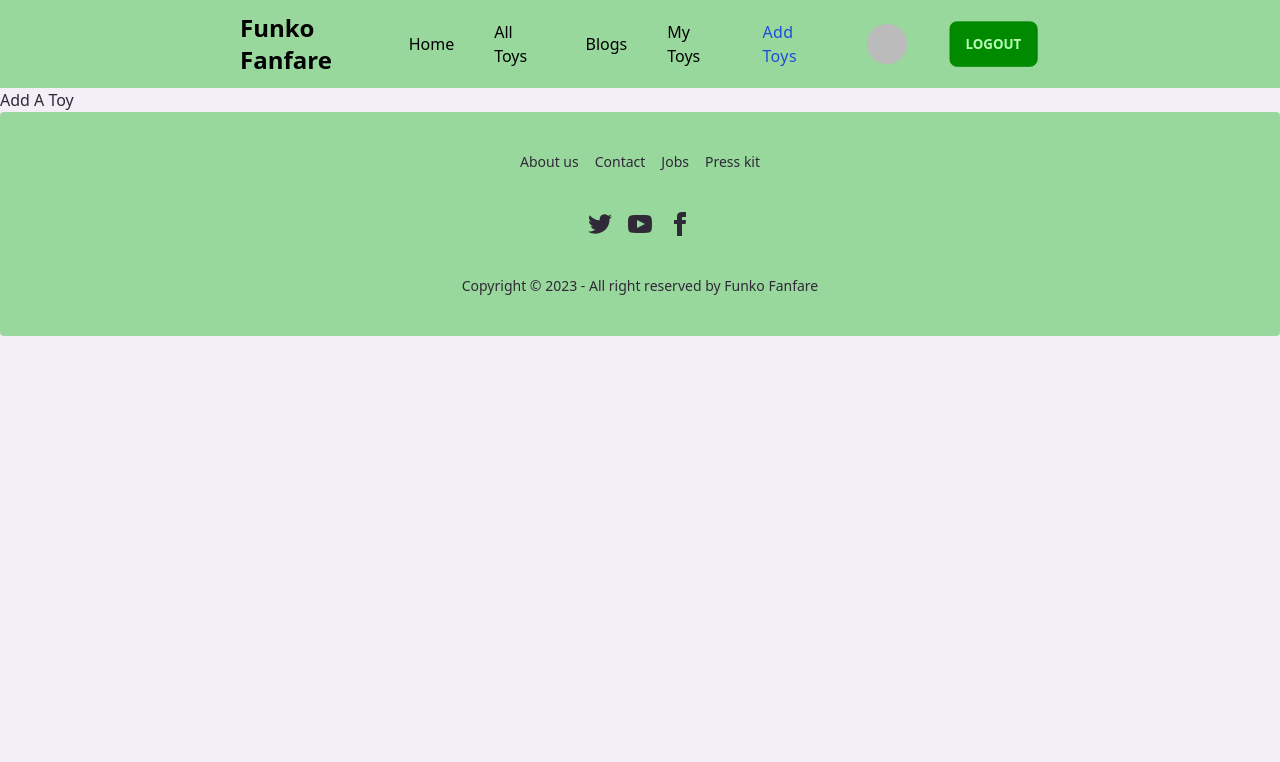
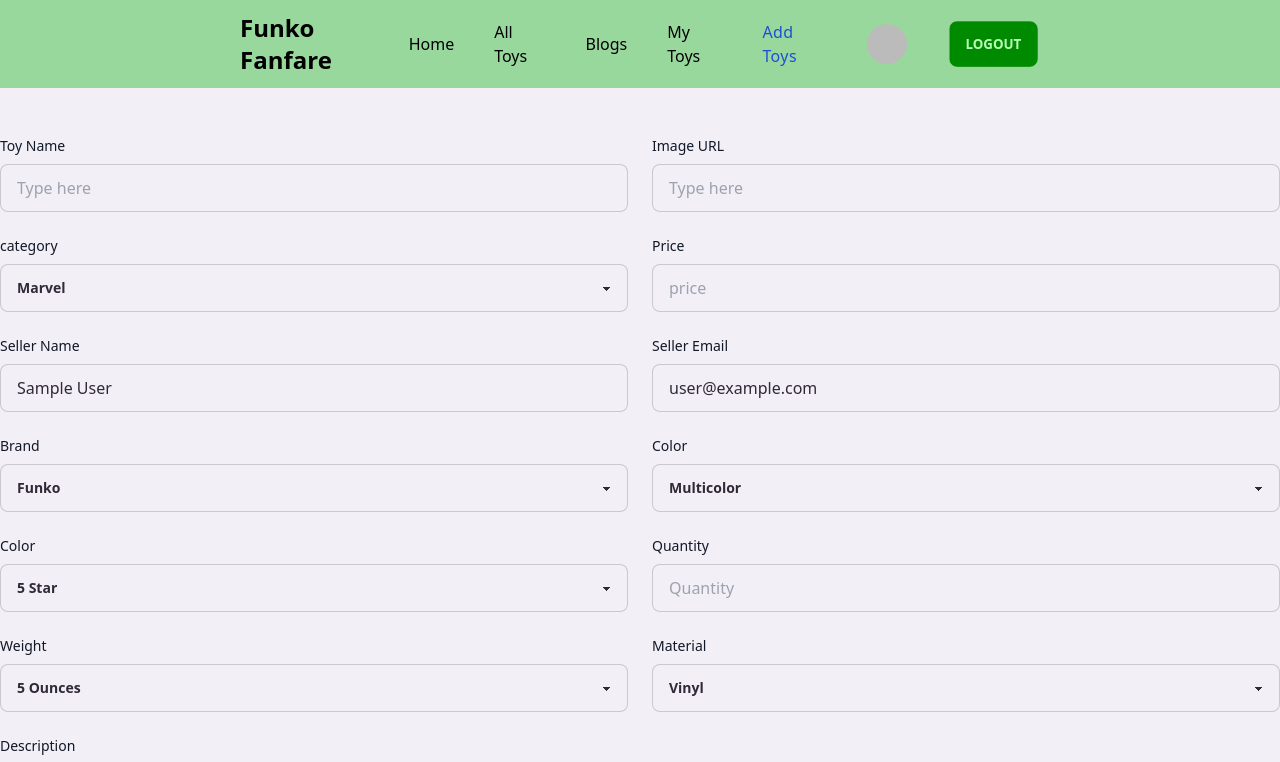
Before and after one commit to mahmudev/toy-marketplace-client-side, a React (Vite) app: page /add-toys in a window 1280 px wide. Shown: the top 762 px of the page. Built offline with nearby package versions, Linux system fonts and the light colour scheme; no server answers; sample sign-in values are in the browser's storage.

Commit message:
added post route

```diff
--- a/package.json
+++ b/package.json
@@ -16,8 +16,10 @@
     "react": "^18.2.0",
     "react-dom": "^18.2.0",
     "react-firebase-hooks": "^5.1.1",
+    "react-hook-form": "^7.43.9",
     "react-icons": "^4.8.0",
     "react-router-dom": "^6.10.0",
+    "react-select": "^5.7.3",
     "react-tabs": "^6.0.1",
     "react-toastify": "^9.1.2",
     "sweetalert2": "^11.7.5"
--- a/src/componets/pages/AddAToy.jsx
+++ b/src/componets/pages/AddAToy.jsx
@@ -1,11 +1,203 @@
-import React from 'react';
+import { useContext } from "react";
+import { AuthContext } from "../../providers/AuthProviders";
+import { useForm } from "react-hook-form";
+import Swal from "sweetalert2";
 
 const AddAToy = () => {
-    return (
-        <div>
-            Add A Toy
+  const { user } = useContext(AuthContext);
+  const { register, handleSubmit } = useForm();
+
+  const onSubmit = (data) => {
+    fetch("http://localhost:5000/products", {
+      method: "POST",
+      headers: {
+        "content-type": "application/json",
+      },
+      body: JSON.stringify(data),
+    })
+      .then((res) => res.json())
+      .then((data) => {
+        console.log(data);
+        if (data.insertedId) {
+          Swal.fire({
+            title: "Success!",
+            text: "Toy Added Successfully",
+            icon: "success",
+            confirmButtonText: "OK",
+          });
+        }
+      });
+  };
+
+  return (
+    <div className="container my-12 mx-auto">
+      <form onSubmit={handleSubmit(onSubmit)}>
+        <div className="grid gap-6 mb-6 lg:grid-cols-2">
+          <div>
+            <label className="block mb-2 text-sm font-medium text-gray-900  ">
+              Toy Name
+            </label>
+            <input
+              {...register("toyName")}
+              placeholder="Type here"
+              className="input input-bordered w-full"
+            />
+          </div>
+          <div>
+            <label className="block mb-2 text-sm font-medium text-gray-900  ">
+              Image URL
+            </label>
+            <input
+              {...register("img")}
+              placeholder="Type here"
+              className="input input-bordered w-full"
+            />
+          </div>
+          <div>
+            <label
+              htmlFor="company"
+              className="block mb-2 text-sm font-medium text-gray-900  "
+            >
+              category
+            </label>
+            <select
+              className="select select-bordered w-full"
+              {...register("category")}
+            >
+              <option value="marvel">Marvel</option>
+              <option value="dc">DC</option>
+              <option value="star-wars">Star-Wars</option>
+            </select>
+          </div>
+          <div>
+            <label className="block mb-2 text-sm font-medium text-gray-900  ">
+              Price
+            </label>
+            <input
+              {...register("Price")}
+              placeholder="price"
+              className="input input-bordered w-full"
+            />
+          </div>
+          <div>
+            <label className="block mb-2 text-sm font-medium text-gray-900  ">
+              Seller Name
+            </label>
+            <input
+              {...register("sellerName")}
+              defaultValue={user?.displayName}
+              placeholder="Type here"
+              className="input input-bordered w-full"
+            />
+          </div>
+          <div>
+            <label className="block mb-2 text-sm font-medium text-gray-900  ">
+              Seller Email
+            </label>
+            <input
+              {...register("sellerEmail")}
+              defaultValue={user?.email}
+              placeholder="Type here"
+              className="input input-bordered w-full"
+            />
+          </div>
+          <div>
+            <label className="block mb-2 text-sm font-medium text-gray-900  ">
+              Brand
+            </label>
+            <select
+              className="select select-bordered w-full"
+              {...register("brand")}
+            >
+              <option value="Funko">Funko</option>
+              <option value="Other">Other</option>
+            </select>
+          </div>
+          <div>
+            <label className="block mb-2 text-sm font-medium text-gray-900  ">
+              Color
+            </label>
+            <select
+              className="select select-bordered w-full"
+              {...register("color")}
+            >
+              <option value="Multicolor">Multicolor</option>
+              <option value="singleColor">singleColor</option>
+            </select>
+          </div>
+          <div>
+            <label className="block mb-2 text-sm font-medium text-gray-900  ">
+              Color
+            </label>
+            <select
+              className="select select-bordered w-full"
+              {...register("Rating")}
+            >
+              <option value="5">5 Star</option>
+              <option value="4">4 Star</option>
+              <option value="3">3 Star</option>
+              <option value="2">2 Star</option>
+              <option value="1">1 Star</option>
+            </select>
+          </div>
+          <div>
+            <label className="block mb-2 text-sm font-medium text-gray-900  ">
+              Quantity
+            </label>
+            <input
+              {...register("quantity")}
+              placeholder="Quantity"
+              className="input input-bordered w-full"
+            />
+          </div>
+          <div>
+            <label className="block mb-2 text-sm font-medium text-gray-900  ">
+              Weight
+            </label>
+            <select
+              className="select select-bordered w-full"
+              {...register("weight")}
+            >
+              <option value="5 ounces">5 Ounces</option>
+              <option value="4 ounces">4 Ounces</option>
+              <option value="3 ounces">3 Ounces</option>
+              <option value="2 ounces">2 Ounces</option>
+              <option value="1 ounces">1 Ounces</option>
+            </select>
+          </div>
+          <div>
+            <label className="block mb-2 text-sm font-medium text-gray-900  ">
+              Material
+            </label>
+            <select
+              className="select select-bordered w-full"
+              {...register("material")}
+            >
+              <option value="Vinyl">Vinyl</option>
+              <option value="plastic">plastic</option>
+              <option value="wood">Wood</option>
+            </select>
+          </div>
         </div>
-    );
+
+        <div className="mb-6">
+          <label
+            htmlFor="confirm_password"
+            className="block mb-2 text-sm font-medium text-gray-900  "
+          >
+            Description
+          </label>
+          <textarea
+            {...register("description")}
+            className="textarea w-full textarea-bordered"
+            placeholder="Description"
+          ></textarea>
+        </div>
+
+        <input type="submit" value="Add toys" className="btn btn-primary" />
+      </form>
+    </div>
+  );
 };
 
 export default AddAToy;
```
Also changed, not shown: 1 other file (tests, documents, lock files or other folders).
